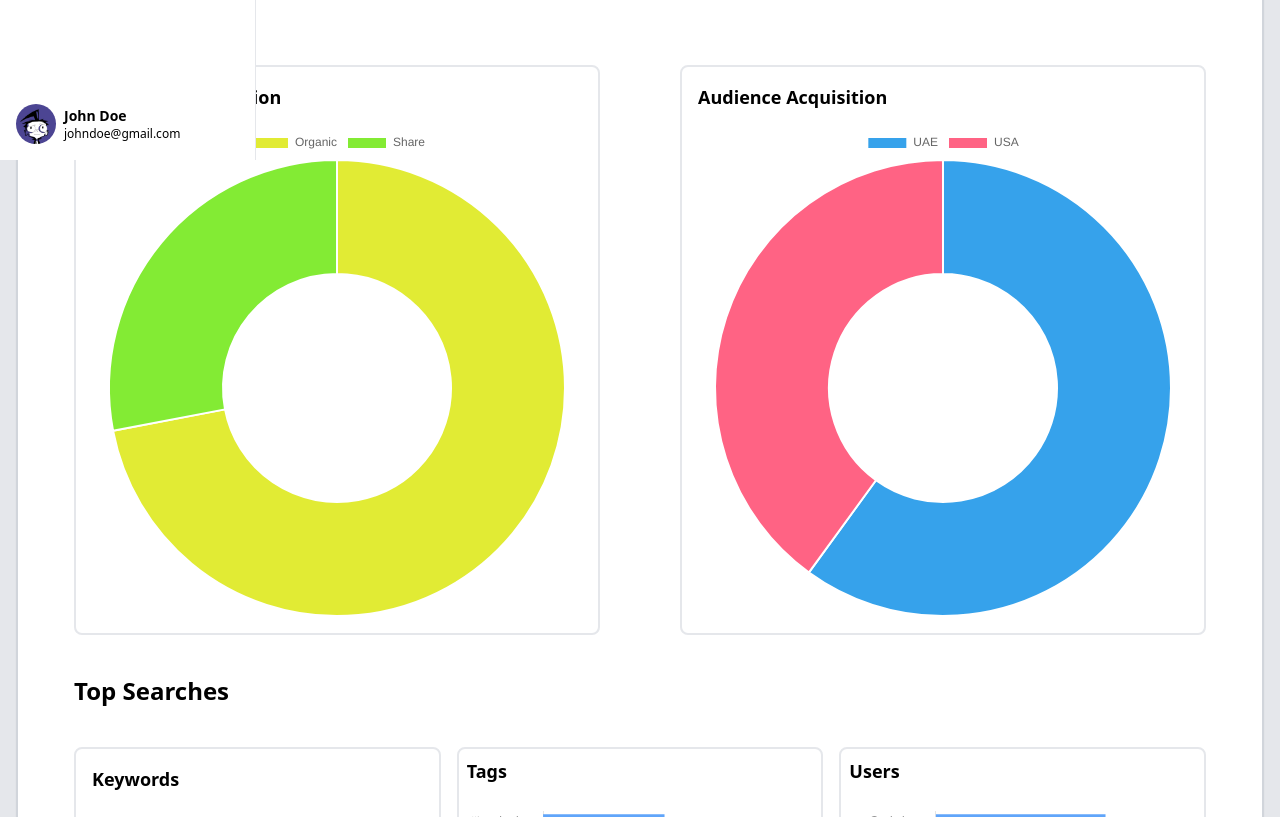
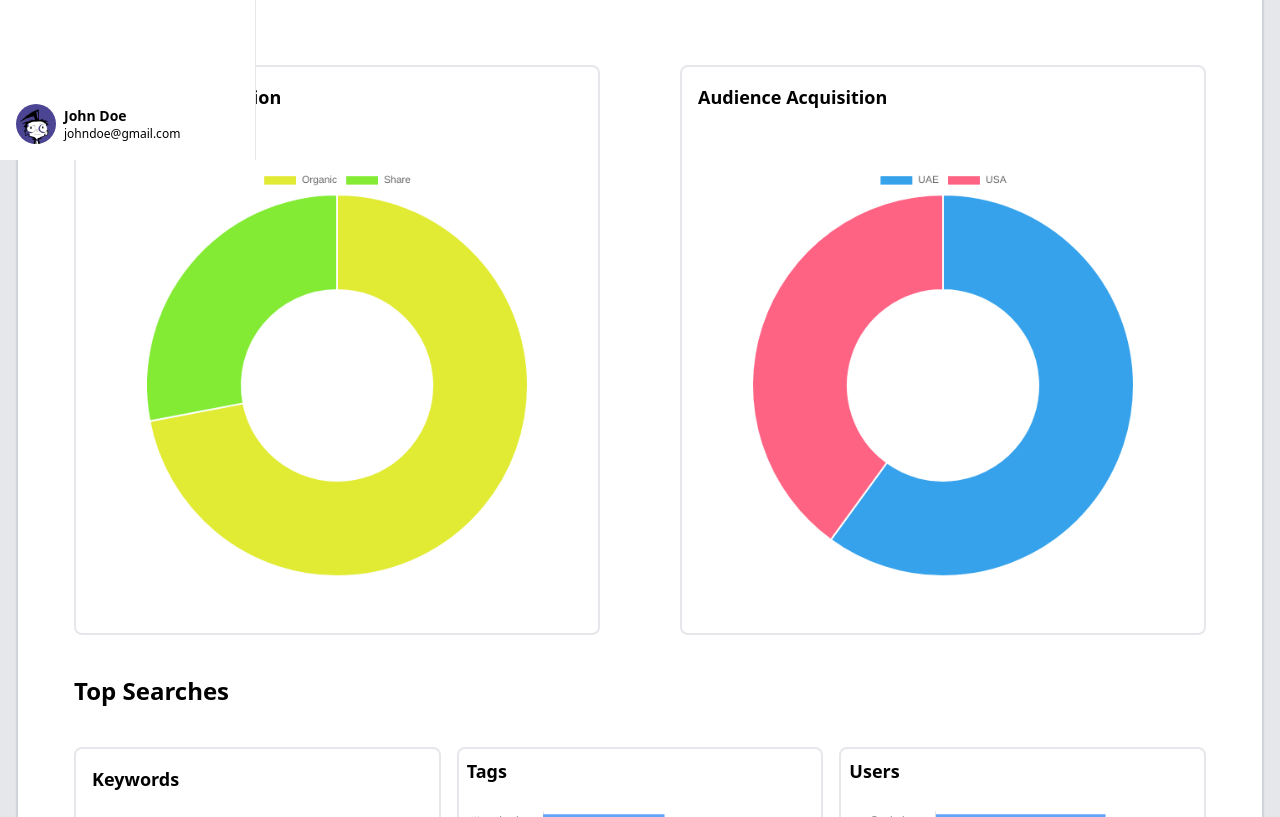
Before and after one commit to Harsha107/appv1-njs, a Next.js app: page /overview in a window 1280 px wide. Shown: the part 640-1457 px from the top of the page. Built offline with nearby package versions, Linux system fonts and the light colour scheme.

Commit message:
Update ChartComp.tsx

```diff
--- a/app/components/ChartComp.tsx
+++ b/app/components/ChartComp.tsx
@@ -137,12 +137,12 @@ export default function ChartComp() {
 
                 <div className="border-2 border-gray-200 rounded-lg p-4 hover:border-black">
                     <h4 className="text-lg font-bold mb-4">Audience Acquisition</h4>
-                    <Doughnut data={acquisitionData1} options={doughnutOptions} />
+                    <Doughnut data={acquisitionData1} options={doughnutOptions} className="p-10" />
                 </div>
 
                 <div className="border-2 border-gray-200 rounded-lg p-4 hover:border-black">
                     <h4 className="text-lg font-bold mb-4">Audience Acquisition</h4>
-                    <Doughnut data={acquisitionData2} options={doughnutOptions} />
+                    <Doughnut data={acquisitionData2} options={doughnutOptions} className="p-10"/>
                 </div>
             </div>
 
```
